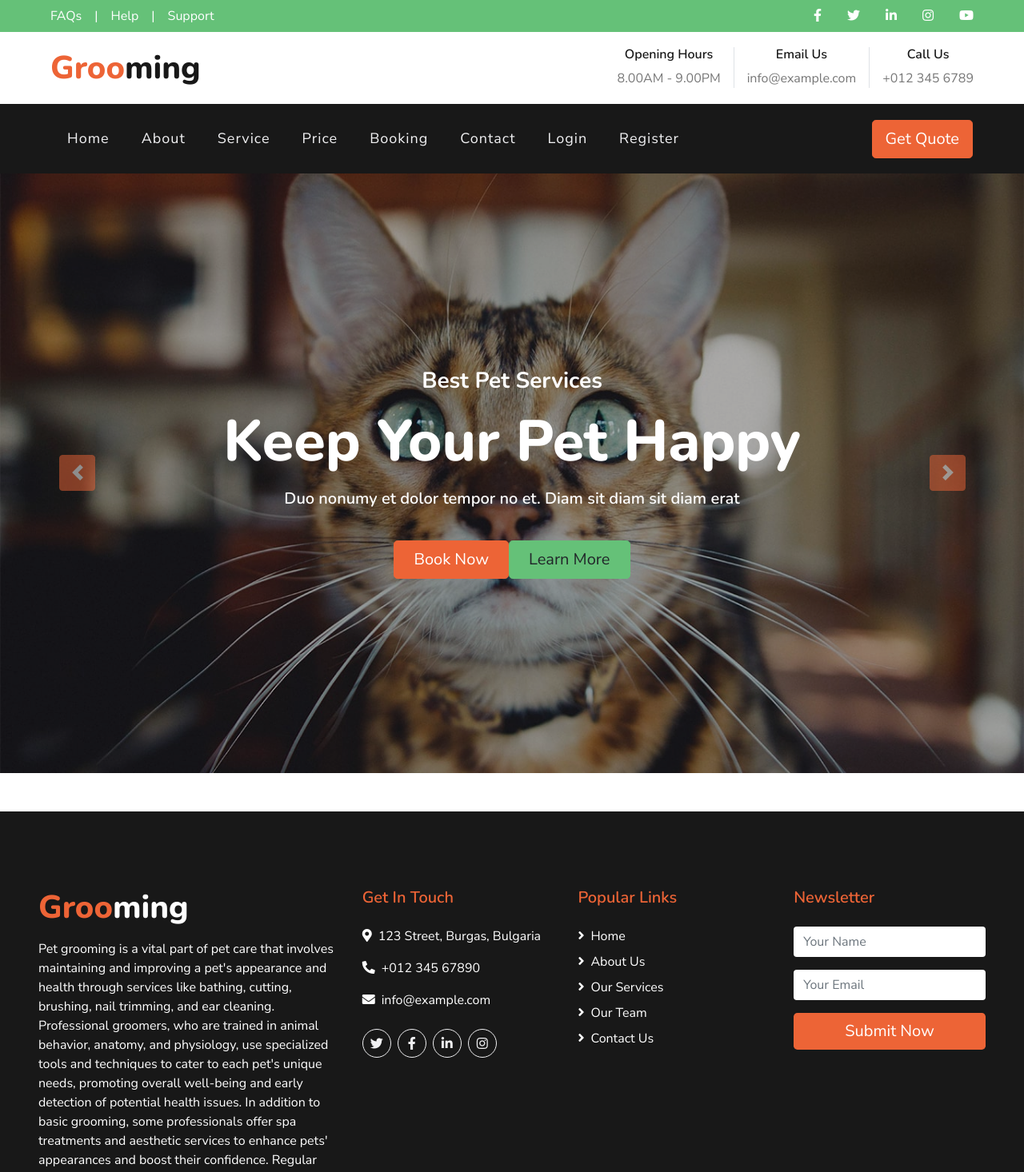
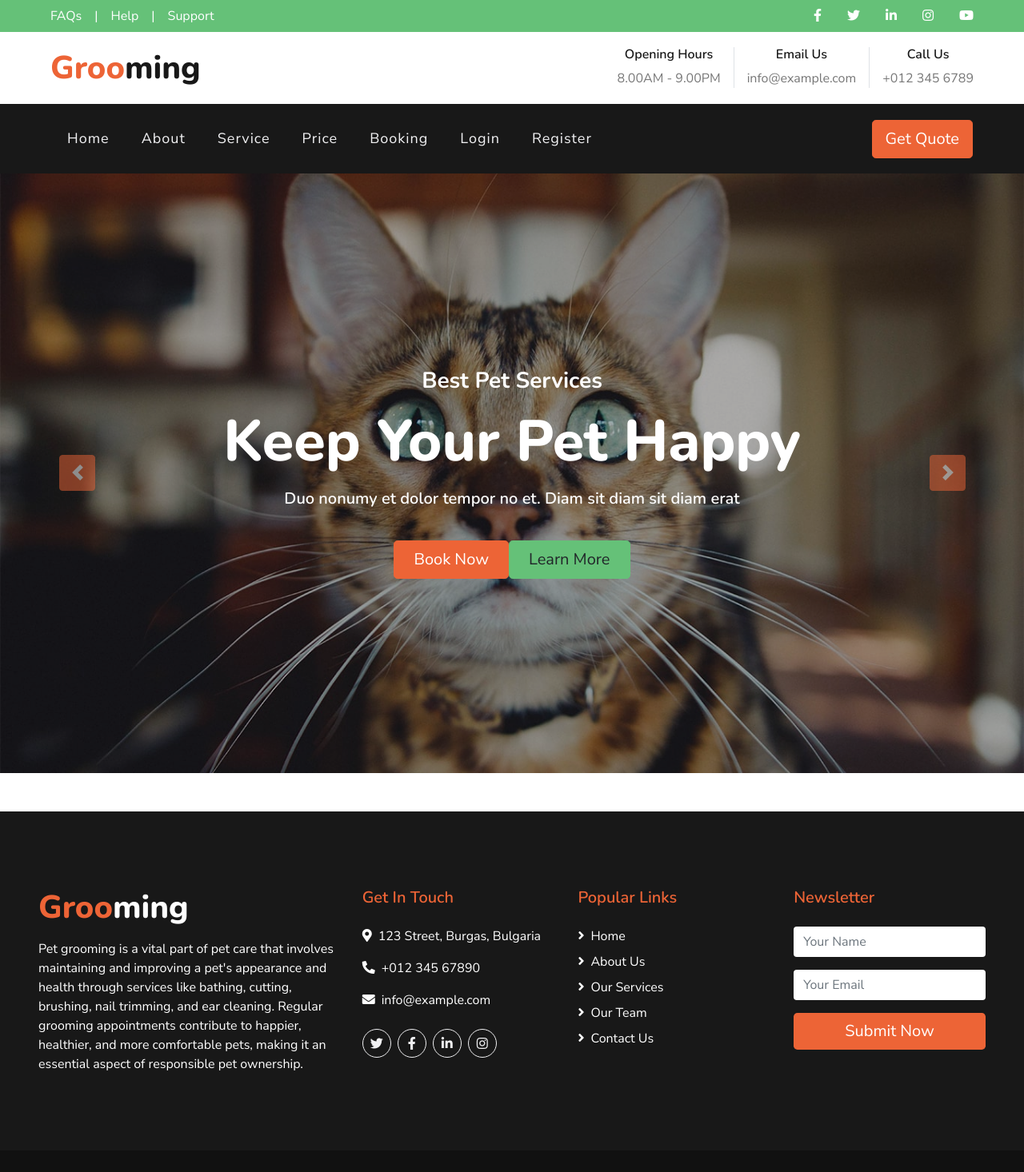
Before and after one commit to ninkov/react-project, a React (Vite) app in the folder client/: page / in a window 1280 px wide. Shown: the top 1466 px of the page at 80% size. Built offline with nearby package versions, Linux system fonts and the light colour scheme.

Commit message:
Add Link to nav bar

```diff
--- a/client/src/App.jsx
+++ b/client/src/App.jsx
@@ -4,6 +4,7 @@ import Header from "./components/header/Header";
 import Carousel from "./components/header/carousel/Carousel";
 
 import { Routes, Route } from "react-router-dom";
+import NotFound from "./components/notFound/NotFound";
 
 function App() {
   return (
@@ -12,6 +13,7 @@ function App() {
       <Routes>
         <Route path="/" element={<Carousel />} />
         <Route path="/booking" element={<Booking />} />
+        {/* <Route path="*" element={<NotFound />} /> */}
       </Routes>
       <Footer />
     </>
--- a/client/src/components/booking/Booking.jsx
+++ b/client/src/components/booking/Booking.jsx
@@ -1,7 +1,6 @@
 export default function Booking(){
  return (
     <div className="container-fluid bg-light">
-        <h2>Booking</h2>
     <div className="container">
         <div className="row align-items-center">
             <div className="col-lg-5">
--- a/client/src/components/footer/Footer.jsx
+++ b/client/src/components/footer/Footer.jsx
@@ -11,12 +11,6 @@ export default function Footer() {
               Pet grooming is a vital part of pet care that involves maintaining
               and improving a pet's appearance and health through services like
               bathing, cutting, brushing, nail trimming, and ear cleaning.
-              Professional groomers, who are trained in animal behavior,
-              anatomy, and physiology, use specialized tools and techniques to
-              cater to each pet's unique needs, promoting overall well-being and
-              early detection of potential health issues. In addition to basic
-              grooming, some professionals offer spa treatments and aesthetic
-              services to enhance pets' appearances and boost their confidence.
               Regular grooming appointments contribute to happier, healthier,
               and more comfortable pets, making it an essential aspect of
               responsible pet ownership.
--- a/client/src/components/header/navbar/Navbar.jsx
+++ b/client/src/components/header/navbar/Navbar.jsx
@@ -1,13 +1,15 @@
 const navigation = [
-  { name: "Home", href: "/" },
-  { name: "About", href: "/about" },
-  { name: "Service", href: "/service" },
-  { name: "Price", href: "/price" },
-  { name: "Booking", href: "/booking" },
-  { name: "Contact", href: "/contact" },
-  { name: "Login", href: "/login" },
-  { name: "Register", href: "/register" },
+  { name: "Home", to: "/" },
+  { name: "About", to: "/about" },
+  { name: "Service", to: "/service" },
+  { name: "Price", to: "/price" },
+  { name: "Booking", to: "/booking" },
+//   { name: "Contact", to: "/contact" },
+  { name: "Login", to: "/login" },
+  { name: "Register", to: "/register" },
 ];
+
+import{Link} from 'react-router-dom'
 
 export default function Navbar() {
   return (
@@ -32,13 +34,13 @@ export default function Navbar() {
         >
           <div className="navbar-nav mr-auto py-0">
             {navigation.map((item) => (
-              <a
+              <Link
                 key={item.name}
-                href={item.href}
+                to={item.to}
                 className="nav-item nav-link"
               >
                 {item.name}
-              </a>
+              </Link>
             ))}
           </div>
           <a href="#" className="btn btn-lg btn-primary px-3 d-none d-lg-block">
--- /dev/null
+++ b/client/src/components/notFound/NotFound.jsx
@@ -0,0 +1,5 @@
+export default function NotFound(){
+ return (
+    <h1>404 Not Found </h1>
+    );
+}
```
